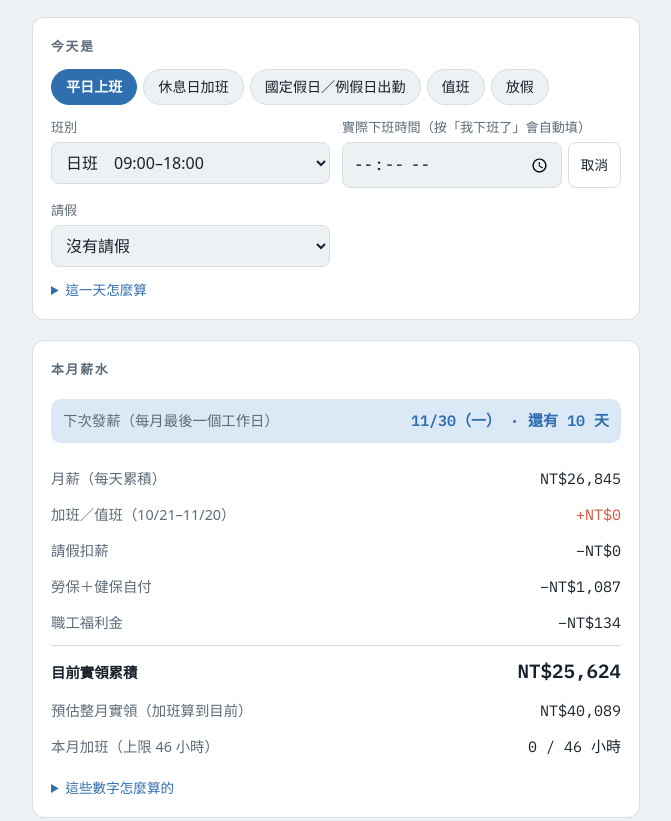
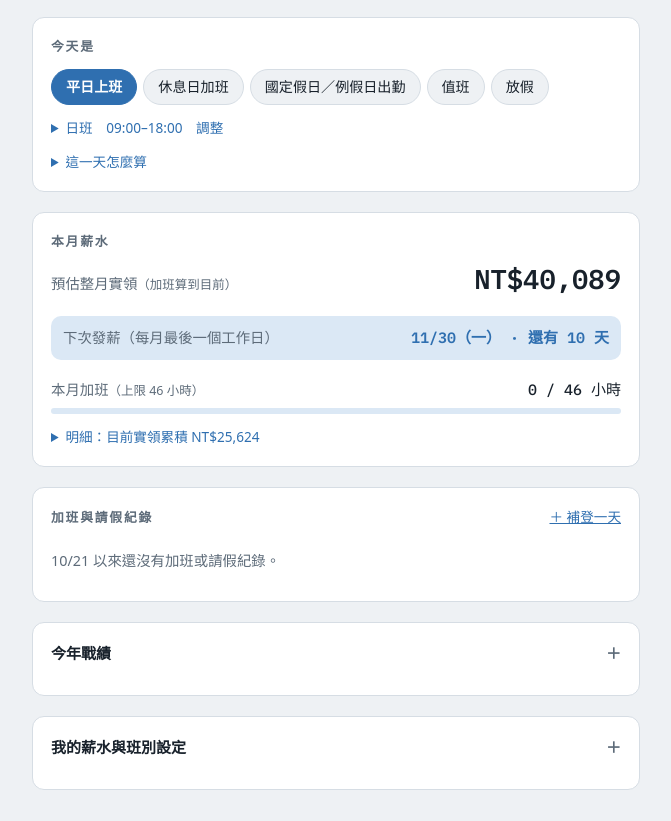
Before and after one commit to kelvinlifu/salary-meter, a plain HTML site: page index.html in a window 1280 px wide. Shown: the part 542-1363 px from the top of the page, without its empty margins (304-975 px from the left). Drawn offline with nearby package versions, Linux system fonts and the light colour scheme.

Commit message:
Tidier daily view: settled meter, folded today form, month card leads with the estimate
- The odometer settles on a whole cent when the meter stops (lunch, after work)
  instead of showing half of two digits
- Under the meter: what the rest of the shift still brings, until overtime starts
- 我下班了 is low-key before the scheduled end (it already asks twice)
- 今天是 shows only the day type; shift, punch time, leave and duty pay fold
  into a summary line (值班 opens it for the allowance)
- 本月薪水 leads with the month's estimated take-home and payday, the overtime
  hours get a bar (red from 40 h), the ledger and its notes fold away

Co-Authored-By: Claude Opus 5.5 <noreply@anthropic.com>
Claude-Session: https://claude.ai/code/session_01NMAiBfZBU3ijRobkpP5GXH

```diff
--- a/index.html
+++ b/index.html
@@ -241,7 +241,8 @@ summary:focus-visible, input:focus-visible, select:focus-visible, button:focus-v
   padding: 10px 22px; border-radius: 999px; border: none;
   background: var(--ink); color: var(--panel);
 }
-.punch-btn[data-armed="true"] { background: var(--ot); color: #fff; }
+.punch-btn[data-early="true"] { background: none; border: 1px solid var(--line); color: var(--muted); font-weight: 500; }
+.punch-btn[data-armed="true"] { background: var(--ot); border-color: var(--ot); color: #fff; font-weight: 700; }
 .punch-info { font-size: .9rem; color: var(--muted); }
 .punch-info b { color: var(--ink); font-family: var(--font-num); font-weight: 500; }
 .linkbtn { font: inherit; font-size: .85rem; background: none; border: none; color: var(--bill); cursor: pointer; padding: 0; text-decoration: underline; }
@@ -280,6 +281,15 @@ summary:focus-visible, input:focus-visible, select:focus-visible, button:focus-v
 .ledger .total { border-top: 1px solid var(--line); margin-top: 4px; padding-top: 10px; }
 .ledger .total dt { color: var(--ink); font-weight: 700; }
 .ledger .total dd { font-weight: 600; font-size: 1.2rem; }
+.m-hero { display: flex; justify-content: space-between; align-items: baseline; gap: 10px; flex-wrap: wrap; }
+.m-hero span, .m-ot span { color: var(--muted); font-size: .9rem; }
+.m-hero small, .m-ot small { font-size: .78rem; }
+.m-hero b { font-family: var(--font-num); font-variant-numeric: tabular-nums; font-weight: 600; font-size: 1.7rem; line-height: 1.2; }
+.m-ot { display: flex; justify-content: space-between; align-items: baseline; gap: 10px; }
+.m-ot b { font-family: var(--font-num); font-variant-numeric: tabular-nums; font-weight: 500; }
+.m-ot b.o { color: var(--ot); }
+.goal-bar.m-otbar { height: 6px; margin: -6px 0 0; }
+.goal-bar i.o { background: var(--ot); }
 .payday { display: flex; justify-content: space-between; align-items: baseline; gap: 10px; flex-wrap: wrap; margin: 8px 0 6px; padding: 10px 12px; border-radius: 10px; background: var(--bill-soft); }
 .payday span { color: var(--muted); font-size: .9rem; }
 .payday b { font-family: var(--font-num); font-variant-numeric: tabular-nums; font-weight: 600; color: var(--bill); }
@@ -331,6 +341,7 @@ summary:focus-visible, input:focus-visible, select:focus-visible, button:focus-v
   <section class="card">
     <h2>今天是</h2>
     <div class="seg" role="radiogroup" aria-label="今天的出勤類型" id="types"></div>
+    <details class="more" id="adjBox"><summary id="adjSum">調整今天</summary>
     <div class="form">
       <label>班別<select id="shiftSel"></select></label>
       <label>實際下班時間（按「我下班了」會自動填）<span class="inline"><input type="time" id="punchTime"><button type="button" id="punchClear">取消</button></span></label>
@@ -339,6 +350,7 @@ summary:focus-visible, input:focus-visible, select:focus-visible, button:focus-v
       <label id="leaveTimeWrap" hidden>請假時段<span class="inline"><input type="time" id="leaveFrom"><span class="dash">–</span><input type="time" id="leaveTo"></span></label>
       <p class="hint full" id="leaveNote" hidden></p>
     </div>
+    </details>
     <details class="more"><summary>這一天怎麼算</summary>
       <p class="rule" id="rule"></p>
       <p class="hint">過了表定下班時間會先問你還在不在加班。按了「還在加班」卻忘了按下班，最多算到表定下班後 4 小時。換日後會自動依上班日或輪班週期帶入當天的班。</p>
@@ -347,7 +359,11 @@ summary:focus-visible, input:focus-visible, select:focus-visible, button:focus-v
 
   <section class="card">
     <h2>本月薪水</h2>
+    <div class="m-hero"><span>預估整月實領<small>（加班算到目前）</small></span><b id="mFull">NT$0</b></div>
     <div class='payday' id='payday'><span id='pdLabel'>下次發薪</span><b id='pdDate'>--</b></div>
+    <div class="m-ot"><span>本月加班<small>（上限 46 小時）</small></span><b id="mOt">0 / 46 小時</b></div>
+    <div class="goal-bar m-otbar"><i id="mOtBar"></i></div>
+    <details class="more"><summary id="mSum">明細</summary>
     <dl class="ledger">
       <div><dt>月薪（每天累積）</dt><dd id="mBase">NT$0</dd></div>
       <div><dt id="mExtraLabel">加班／值班</dt><dd class="o" id="mExtra">+NT$0</dd></div>
@@ -356,10 +372,9 @@ summary:focus-visible, input:focus-visible, select:focus-visible, button:focus-v
       <div id="mWelfareRow"><dt>職工福利金</dt><dd id="mWelfare">−NT$0</dd></div>
       <div id="mSelfRow"><dt>勞退自提</dt><dd id="mSelf">−NT$0</dd></div>
       <div class="total"><dt>目前實領累積</dt><dd id="mNet">NT$0</dd></div>
-      <div><dt>預估整月實領（加班算到目前）</dt><dd id="mFull">NT$0</dd></div>
-      <div><dt>本月加班（上限 46 小時）</dt><dd id="mOt">0 / 46 小時</dd></div>
     </dl>
-    <details class="more"><summary>這些數字怎麼算的</summary><p class="hint" id="mNote"></p></details>
+    <p class="hint" id="mNote"></p>
+    </details>
   </section>
 
   <section class="card" id="goalCard" hidden>
@@ -613,7 +628,7 @@ summary:focus-visible, input:focus-visible, select:focus-visible, button:focus-v
       lab.appendChild(document.createTextNode(d[1])); lab.appendChild(inp);
       inp.addEventListener("input", function () {
         if (!inp.value) return;
-        s[d[0]] = inp.value; save(); buildShiftSelect(); refresh();
+        s[d[0]] = inp.value; save(); buildShiftSelect(); renderToday(); refresh();
       });
       row.appendChild(lab);
     });
@@ -624,7 +639,7 @@ summary:focus-visible, input:focus-visible, select:focus-visible, button:focus-v
   var typeBtns = TYPES.map(function (t) {
     var b = document.createElement("button");
     b.type = "button"; b.setAttribute("role", "radio"); b.textContent = t.label;
-    b.addEventListener("click", function () { setToday({ type: t.id }); });
+    b.addEventListener("click", function () { setToday({ type: t.id }); if (t.id === "duty") $("adjBox").open = true; });
     $("types").appendChild(b);
     return { b: b, id: t.id };
   });
@@ -758,6 +773,11 @@ summary:focus-visible, input:focus-visible, select:focus-visible, button:focus-v
     $("leaveTimeWrap").hidden = T.type !== "normal" || !lv.kind;
     if (document.activeElement !== $("leaveFrom")) $("leaveFrom").value = lv.from || "";
     if (document.activeElement !== $("leaveTo")) $("leaveTo").value = lv.to || "";
+    var sum = [$("shiftSel").selectedOptions[0] ? $("shiftSel").selectedOptions[0].textContent : ""];
+    if (T.punch) sum.push(hm(T.punch) + " 下班");
+    if (T.type === "normal" && lv.kind) sum.push(LEAVES[lv.kind].label + " " + lv.from + "–" + lv.to);
+    if (T.type === "duty") sum.push("值班津貼 NT$" + fmt(T.dutyPay || 0));
+    $("adjSum").textContent = sum.join(" · ") + "　調整";
   }
 
   /* ---------- Time math ---------- */
@@ -987,6 +1007,11 @@ summary:focus-visible, input:focus-visible, select:focus-visible, button:focus-v
     var otNote = r.ot > 0 ? "（加班計 " + hours(r.ot) + "）" : "";
     if (notYet) put("split", "到職後就開始跳表");
     else if (T === "off") put("split", "今天放假，月薪照算：月薪 ÷ 30 = <b>" + fmt(cfg.salary / 30 * netFactor(monthInfo(now))) + "</b>／天" + (cfg.ins.net ? "（已扣勞健保）" : ""), true);
+    else if (T === "normal" && r.extra === 0) {   // no overtime yet: what the rest of the shift still brings, not the big number again
+      var rest = earnedAt(sh, sh.e).base - r.base;
+      put("split", rest >= 0.5 ? "到 " + (cfg.shifts[cfg.today.shift] || cfg.shifts[0]).end + " 還會再入帳 <b>" + fmt(rest) + "</b>" + (cfg.ins.net ? "（已扣勞健保）" : "")
+        : "今天的份都入帳了" + (cfg.ins.net ? "（已扣勞健保）" : ""), true);
+    }
     else if (T === "normal") put("split", (cfg.ins.net ? "底薪（已扣勞健保）" : "底薪") + " <b>" + fmt(r.base) + "</b>　＋　<span class=\"o\">加班費 <b class=\"o\">" + fmt(r.extra) + "</b></span>" + otNote, true);
     else put("split", "<span class=\"o\">" + extraName + " <b class=\"o\">" + fmt(r.extra) + "</b></span>" + otNote + "　月薪另外照領", true);
 
@@ -1055,6 +1080,7 @@ summary:focus-visible, input:focus-visible, select:focus-visible, button:focus-v
     put("askText", "已經過了表定下班時間 " + def.end + "，你還在加班嗎？");
     var armed = t < armedUntil;
     btn.dataset.armed = armed ? "true" : "false";
+    btn.dataset.early = t < sh.e ? "true" : "false";   // before the scheduled end it's an exception, so it stays low-key
     btn.textContent = armed ? "還沒到 " + def.end + "，確定提早走？再按一次" : "我下班了";
     if (sh.punched) put("punchInfo", "已打卡下班 <b>" + hm(sh.fe) + "</b>" + (r.ot > 0 ? "，加班計 <b>" + hours(r.ot) + "</b>" : ""), true);
     else if (canPunch && t >= sh.e) put("punchInfo", "加班結束時按一下");
@@ -1081,9 +1107,12 @@ summary:focus-visible, input:focus-visible, select:focus-visible, button:focus-v
     var net = mBase + m.extra - m.deduct - mIns - mW - mS;
     var full = mi.pay + m.extra - m.deduct - mi.labor - mi.health - mi.welfare - mi.self;
     put("mNet", "NT$" + fmt(net));
+    put("mSum", "明細：目前實領累積 NT$" + fmt(net));
     put("mFull", "NT$" + fmt(full));
     put("mOt", +(m.ot / H).toFixed(1) + " / 46 小時");
     $("mOt").classList.toggle("o", m.ot > 46 * H);
+    $("mOtBar").style.width = (Math.min(1, m.ot / (46 * H)) * 100) + "%";
+    $("mOtBar").classList.toggle("o", m.ot > 40 * H);   // red from 40 hours, before the cap is reached
 
     // Saving goal: the month's take-home so far against what you want to put aside
     var G = cfg.saveGoal || 0;
@@ -1402,7 +1431,7 @@ summary:focus-visible, input:focus-visible, select:focus-visible, button:focus-v
   }
 
   /* ---------- Odometer ---------- */
-  var odo = $("earned"), cells = [], shown = 0, drawn = null, lastSh = null, lastFrame = 0;
+  var odo = $("earned"), cells = [], shown = 0, drawn = null, lastSh = null, lastFrame = 0, lastActual = null;
   var reduce = window.matchMedia && matchMedia("(prefers-reduced-motion: reduce)").matches;
   var STRIP = "01234567890".split("").map(function (d) { return "<span>" + d + "</span>"; }).join("");
   function buildOdo(intDigits) {
@@ -1434,6 +1463,8 @@ summary:focus-visible, input:focus-visible, select:focus-visible, button:focus-v
     var dt = lastFrame ? ts - lastFrame : 16; lastFrame = ts;
     var actual = 0;
     if (lastSh) { var r = earnedAt(lastSh, Date.now()); actual = r.base + r.extra; }
+    var still = actual === lastActual; lastActual = actual;
+    if (still) actual = Math.round(actual * 100) / 100;   // stopped (lunch, after work): settle the cent drum on a whole digit, not between two
     var gap = actual - shown;
     // Big jumps (opening the app, overtime landing) roll up; normal ticking follows exactly
     if (reduce || Math.abs(gap) < 0.5) shown = actual;
```
